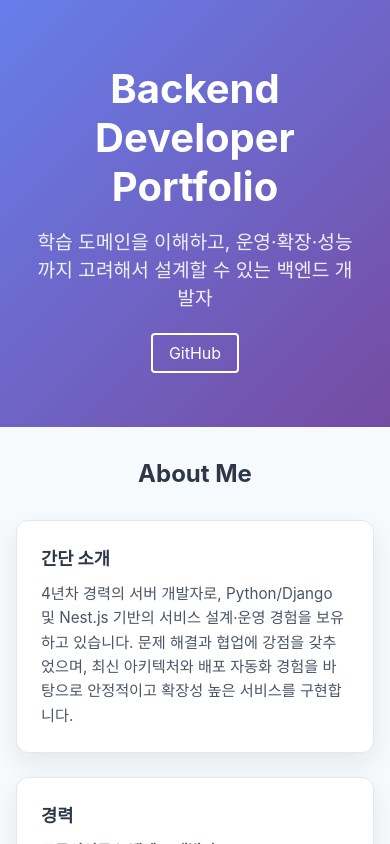
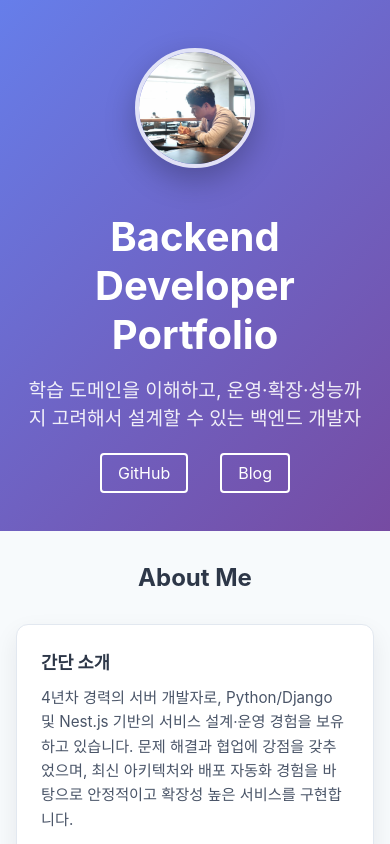
Before and after one commit to fall031-muk/portfolio, a React (Create React App) app: page / in a window 390 px wide. Shown: the top 844 px of the page. Built offline with nearby package versions, Linux system fonts and the light colour scheme.

Commit message:
feat: 사진 추가 및 블로그 링크 연결

```diff
--- a/src/App.css
+++ b/src/App.css
@@ -59,6 +59,44 @@ body {
   padding-left: 0;
 }
 
+.profile-intro-list {
+  list-style: none;
+  margin: 1rem 0 0 0;
+  padding: 0;
+  display: flex;
+  flex-direction: column;
+  gap: 0.75rem;
+}
+
+.profile-intro-list > li > strong {
+  display: block;
+  color: #2d3748;
+  margin-bottom: 0.25rem;
+}
+
+.profile-intro-sublist {
+  list-style: none;
+  margin: 0.25rem 0 0 0;
+  padding-left: 1.2rem;
+}
+
+.profile-intro-sublist li {
+  position: relative;
+  color: #4a5568;
+  font-size: 0.95rem;
+  line-height: 1.6;
+  padding-left: 0.2rem;
+}
+
+.profile-intro-sublist li::before {
+  content: '•';
+  position: absolute;
+  left: -0.8rem;
+  top: 0.1rem;
+  color: #667eea;
+  font-weight: 700;
+}
+
 .profile-meta {
   font-size: 0.85rem;
   color: #718096;
--- a/src/components/Header.css
+++ b/src/components/Header.css
@@ -2,10 +2,34 @@
   background: linear-gradient(135deg, #667eea 0%, #764ba2 100%);
   color: white;
   padding: 4rem 2rem;
-  text-align: center;
 }
 
-.header-content h1 {
+.header-content {
+  max-width: 1200px;
+  margin: 0 auto;
+  display: flex;
+  align-items: center;
+  gap: 2.5rem;
+}
+
+.header-profile {
+  flex-shrink: 0;
+}
+
+.header-profile-image {
+  width: 140px;
+  height: 140px;
+  border-radius: 999px;
+  object-fit: cover;
+  border: 4px solid rgba(255, 255, 255, 0.8);
+  box-shadow: 0 12px 30px rgba(0, 0, 0, 0.25);
+}
+
+.header-text {
+  text-align: left;
+}
+
+.header-text h1 {
   margin: 0;
   font-size: 2.5rem;
   font-weight: 700;
@@ -35,3 +59,24 @@
   background-color: white;
   color: #667eea;
 }
+
+@media (max-width: 768px) {
+  .header {
+    padding: 3rem 1.5rem;
+  }
+
+  .header-content {
+    flex-direction: column;
+    align-items: center;
+    text-align: center;
+  }
+
+  .header-text {
+    text-align: center;
+  }
+
+  .header-profile-image {
+    width: 120px;
+    height: 120px;
+  }
+}
--- a/src/components/Header.tsx
+++ b/src/components/Header.tsx
@@ -1,16 +1,27 @@
 import React from 'react';
 import './Header.css';
+import profileImage from '../assets/profile.png';
 
 const Header: React.FC = () => {
   return (
     <header className="header">
       <div className="header-content">
-        <h1>Backend Developer Portfolio</h1>
-        <p className="subtitle">학습 도메인을 이해하고, 운영·확장·성능까지 고려해서 설계할 수 있는 백엔드 개발자</p>
-        <div className="contact-info">
-          <a href="https://github.com/fall031-muk" target="_blank" rel="noopener noreferrer">
-            GitHub
-          </a>
+        <div className="header-profile">
+          <img src={profileImage} alt="프로필 사진" className="header-profile-image" />
+        </div>
+        <div className="header-text">
+          <h1>Backend Developer Portfolio</h1>
+          <p className="subtitle">
+            학습 도메인을 이해하고, 운영·확장·성능까지 고려해서 설계할 수 있는 백엔드 개발자
+          </p>
+          <div className="contact-info">
+            <a href="https://github.com/fall031-muk" target="_blank" rel="noopener noreferrer">
+              GitHub
+            </a>
+            <a href="https://velog.io/@fall031/posts" target="_blank" rel="noopener noreferrer">
+              Blog
+            </a>
+          </div>
         </div>
       </div>
     </header>
```
Also changed, not shown: src/assets/profile.png (added).
